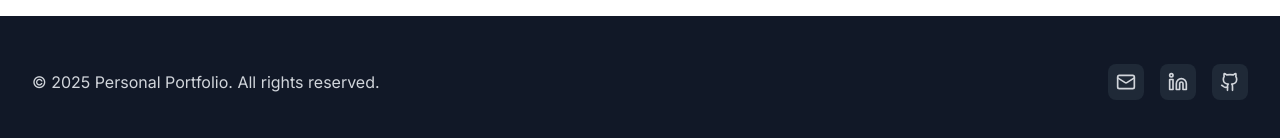
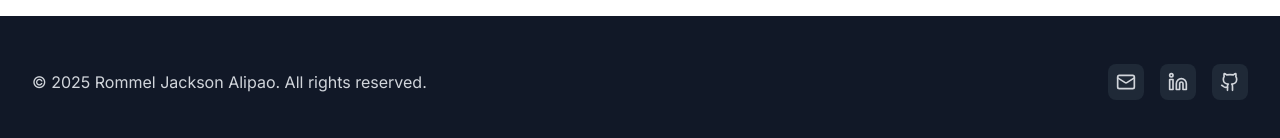
Before and after one commit to Dekuu000/personal-portfolio, a Next.js app: page / in a window 1280 px wide. Shown: the part 4865-5003 px from the top of the page. Built offline with nearby package versions, Linux system fonts and the light colour scheme.

Commit message:
Update copyright text to include full name

```diff
--- a/components/Footer.tsx
+++ b/components/Footer.tsx
@@ -9,7 +9,7 @@ export default function Footer() {
         <div className="flex flex-col md:flex-row items-center justify-between gap-4">
           <div className="text-center md:text-left">
             <p className="text-sm md:text-base">
-              © {currentYear} Personal Portfolio. All rights reserved.
+              © {currentYear} Rommel Jackson Alipao. All rights reserved.
             </p>
           </div>
           <div className="flex items-center gap-4">
```
